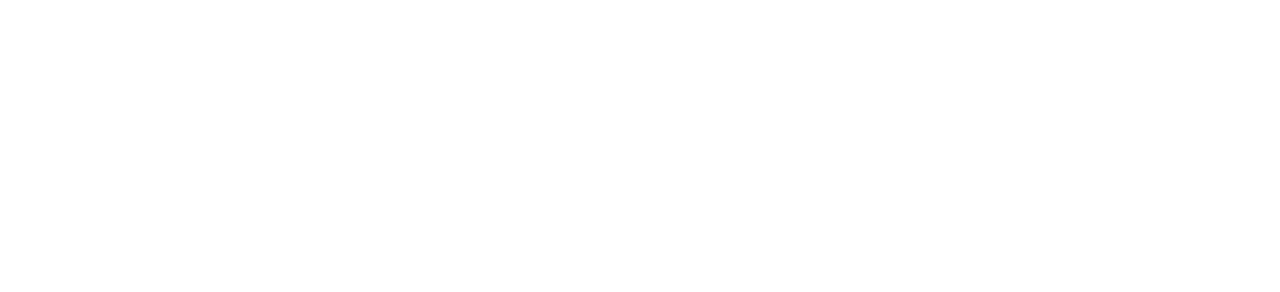
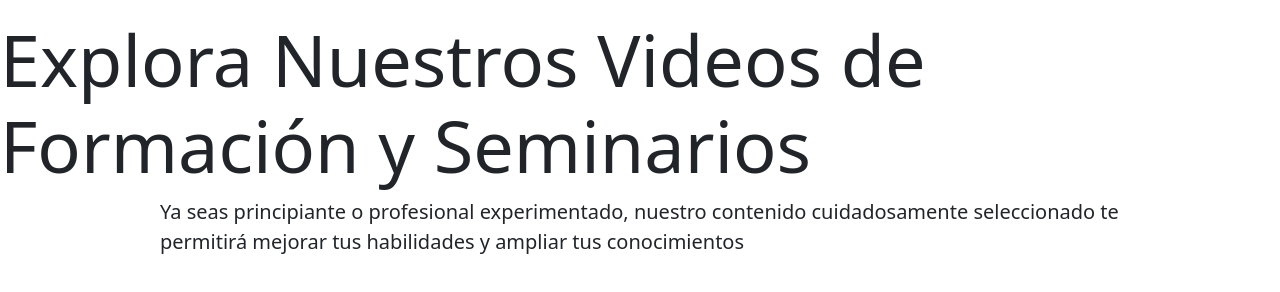
Before and after one commit to tonylex12/Entrenamiento-Corso, a plain HTML site: page index.html in a window 1280 px wide. Drawn offline with nearby package versions, Linux system fonts and the light colour scheme.

Commit message:
FIX: color de texto cambiado

```diff
--- a/index.html
+++ b/index.html
@@ -12,10 +12,10 @@
     />
   </head>
   <body>
-    <h1 class="display-2 text-white mt-3">
+    <h1 class="display-2 mt-3">
       Explora Nuestros Videos de Formación y Seminarios
     </h1>
-    <p class="lead text-white w-75 m-auto mb-4">
+    <p class="lead w-75 m-auto mb-4">
       Ya seas principiante o profesional experimentado, nuestro contenido
       cuidadosamente seleccionado te permitirá mejorar tus habilidades y ampliar
       tus conocimientos
```
